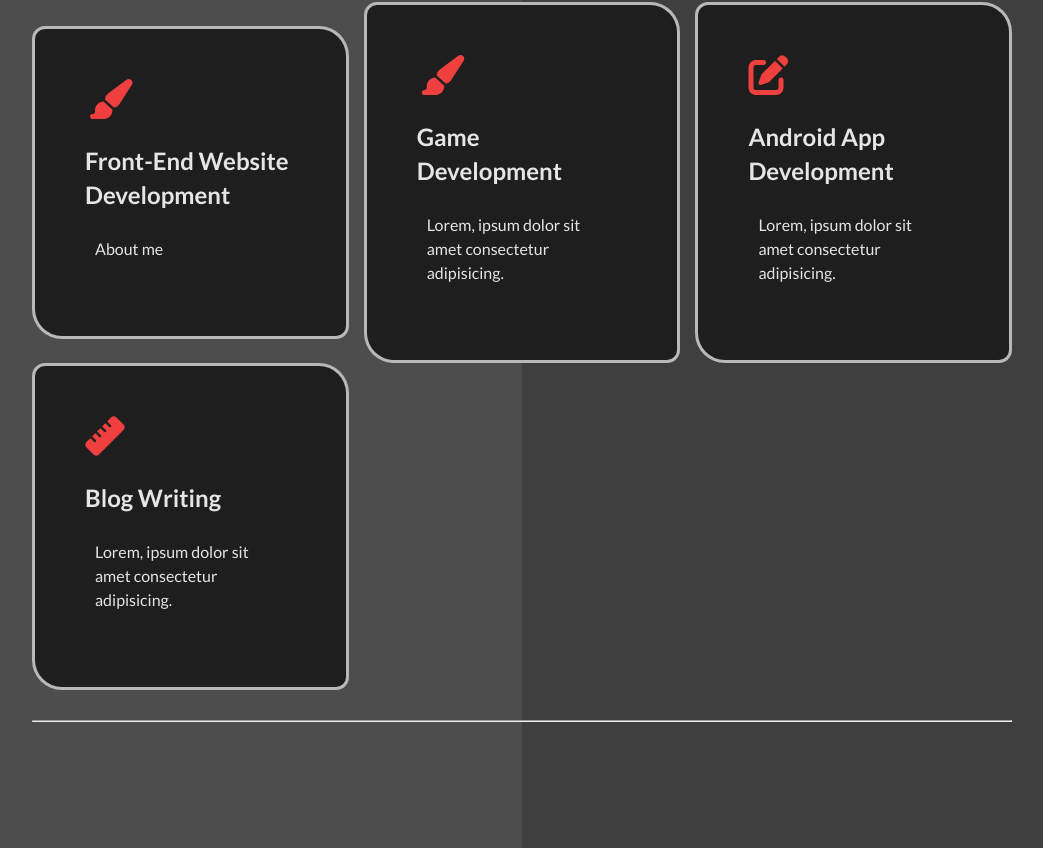
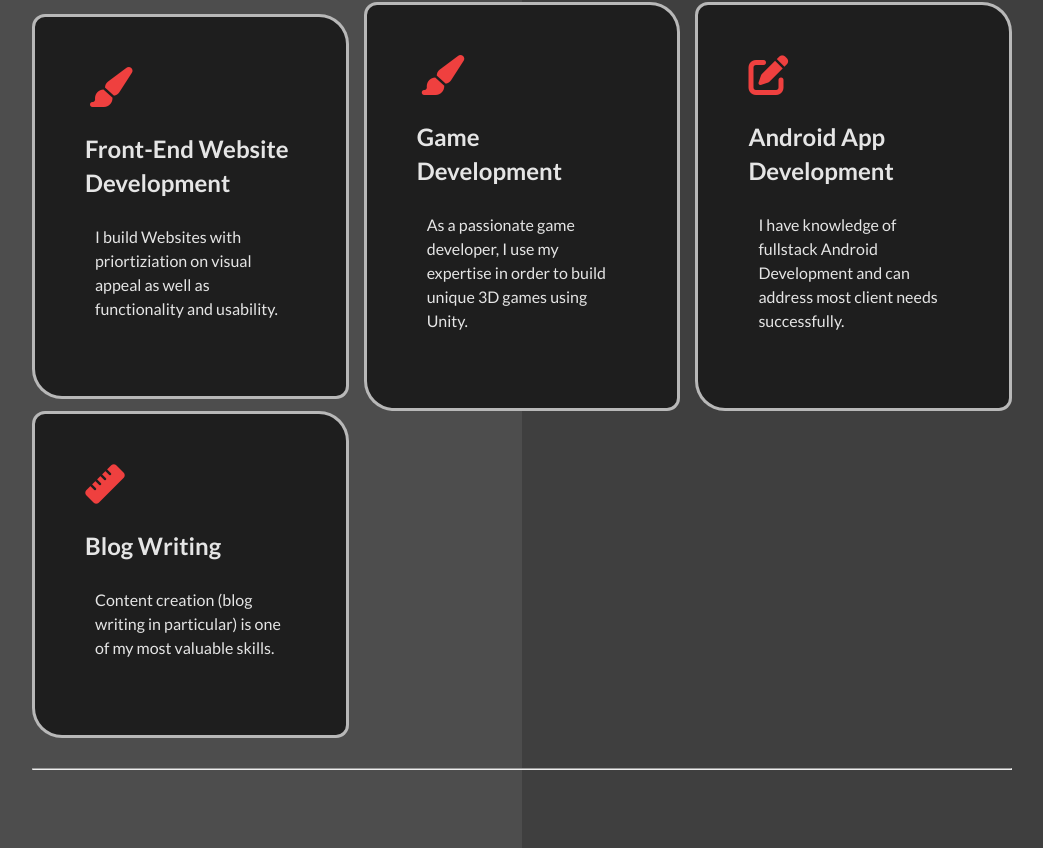
Before and after one commit to sean00880/Jenith_portfolio, a React (Create React App) app: page / in a window 1280 px wide. Shown: the part 1035-1883 px from the top of the page, without its empty margins (118-1161 px from the left). Built offline with nearby package versions, Linux system fonts and the light colour scheme.

Commit message:
newupdates8

```diff
--- a/src/components/Projects.jsx
+++ b/src/components/Projects.jsx
@@ -50,10 +50,7 @@ function Projects() {
                 </div>
               </div>
               <p>
-                Lorem ipsum dolor sit amet consectetur adipisicing elit. Laborum
-                ea nobis aut deserunt. Reprehenderit numquam harum facilis
-                beatae praesentium pariatur eligendi non. Explicabo, cupiditate
-                odit vero quo iste numquam obcaecati.
+                This project was created using React JS and was deployed with the help of Github Pages.
               </p>
             </div>
           ))}
--- a/src/components/ServicesExperience.jsx
+++ b/src/components/ServicesExperience.jsx
@@ -5,25 +5,25 @@ function ServicesExperience() {
     {
       icon: "fa-paintbrush",
       title: "Front-End Website Development",
-      desc: "About me",
+      desc: "I build Websites with priortiziation on visual appeal as well as functionality and usability.",
       active: false,
     },
     {
       icon: "fa-paintbrush",
       title: "Game Development",
-      desc: "Lorem, ipsum dolor sit amet consectetur adipisicing.",
+      desc: "As a passionate game developer, I use my expertise in order to build unique 3D games using Unity.",
       active: false,
     },
     {
       icon: "fa-pen-to-square",
       title: "Android App Development",
-      desc: "Lorem, ipsum dolor sit amet consectetur adipisicing.",
+      desc: "I have knowledge of fullstack Android Development and can address most client needs successfully.",
       active: false,
     },
     {
       icon: "fa-ruler",
       title: "Blog Writing",
-      desc: "Lorem, ipsum dolor sit amet consectetur adipisicing.",
+      desc: "Content creation (blog writing in particular) is one of my most valuable skills.",
       active: false,
     },
   ]);
```
